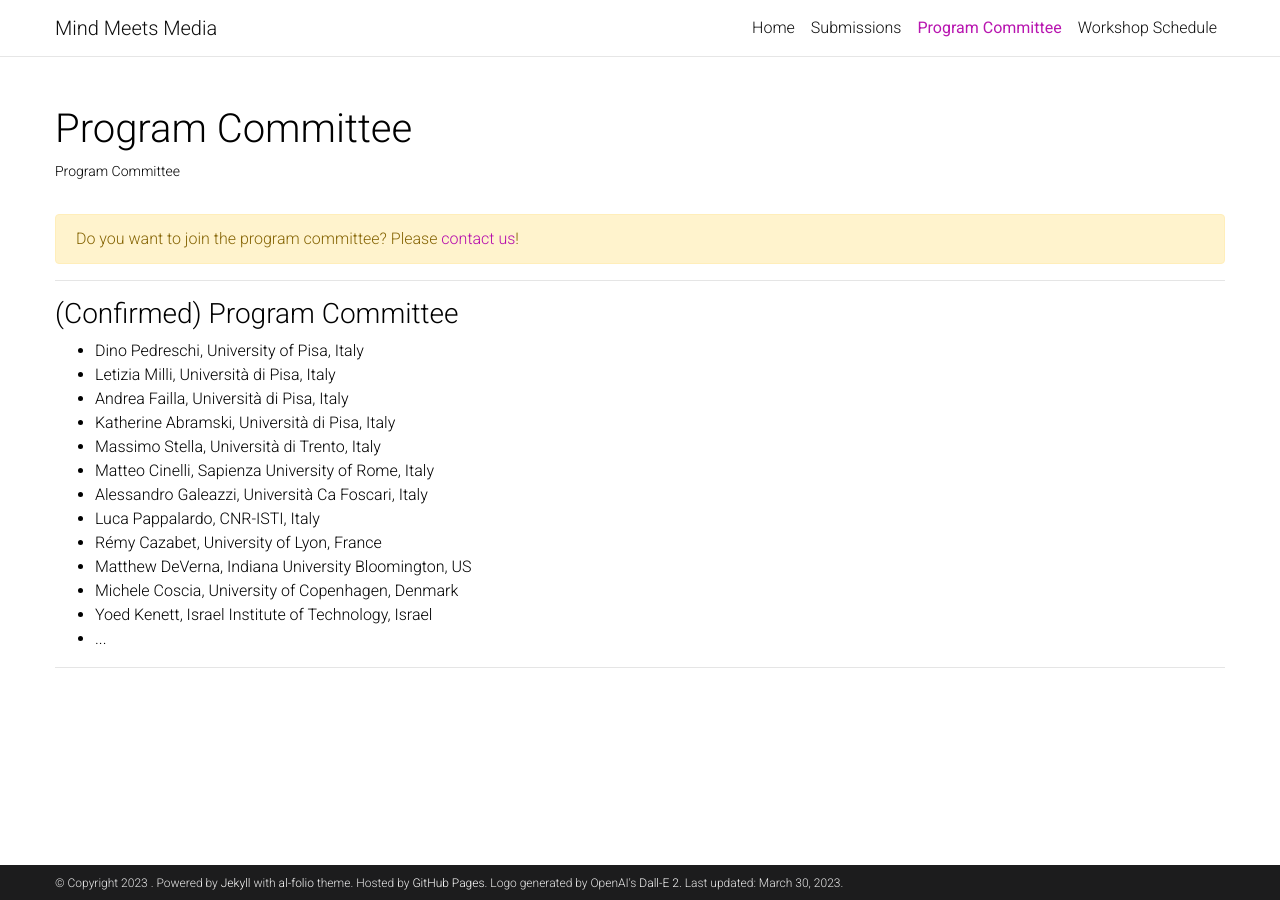
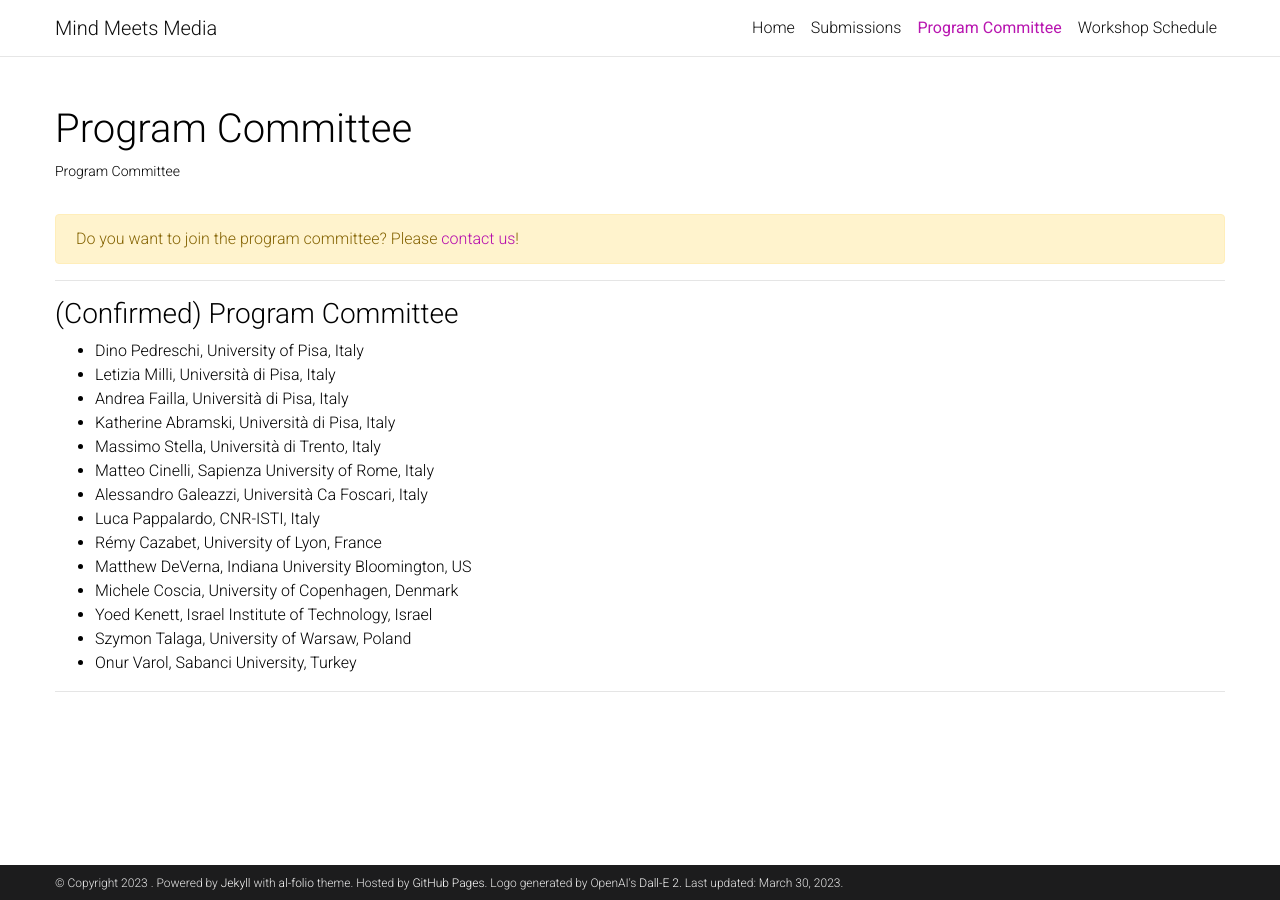
Before and after one commit to SMS-workshop/SMS-workshop.github.io, a Jekyll site: the page built from _pages/PC.md, in a window 1280 px wide. Built offline with Jekyll 4.4.1, drawn with Linux system fonts in a browser that asks for light colours; a style sheet for code colours, icons or effects is not loaded.

Commit message:
:new: PCs

```diff
--- a/_pages/PC.md
+++ b/_pages/PC.md
@@ -28,7 +28,8 @@ Do you want to join the program committee? Please <a href="mailto:mind-meets-med
     <li>Matthew DeVerna, Indiana University Bloomington, US</li>
     <li>Michele Coscia,	University of Copenhagen, Denmark</li>
     <li>Yoed Kenett, Israel Institute of Technology, Israel</li>
-    <li>...</li>
+    <li>Szymon Talaga, University of Warsaw, Poland</li>
+    <li>Onur Varol, Sabanci University, Turkey</li>
 </ul>
 
 <hr>
```
